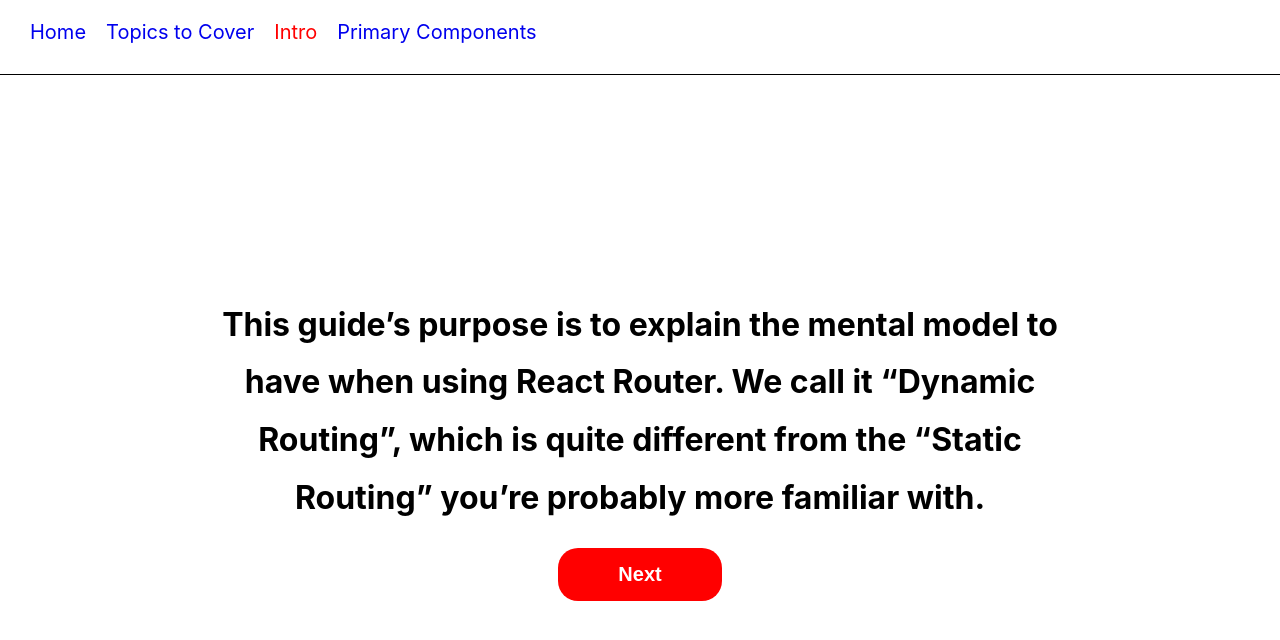
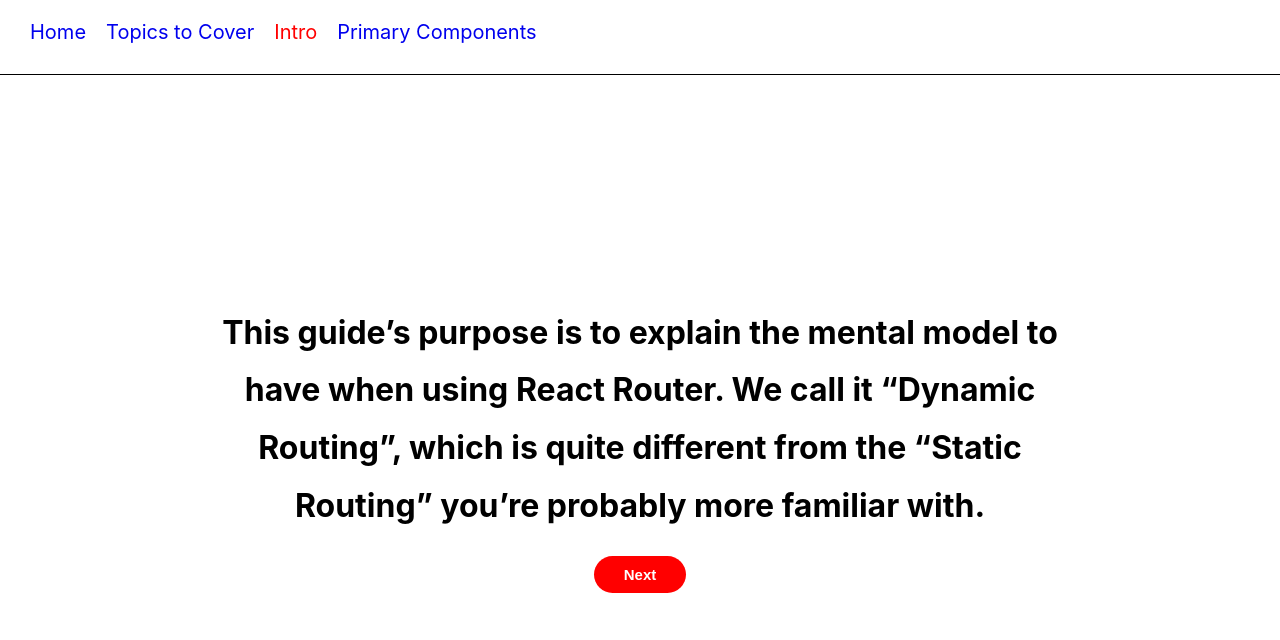
Before and after one commit to jacobporci/react-router-refresher-demo, a React (Create React App) app: page /intro in a window 1280 px wide. Shown: the top 640 px of the page. Built offline with nearby package versions, Linux system fonts and the light colour scheme.

Commit message:
Created LinkButton component and base button component

```diff
--- a/src/components/Button.js
+++ b/src/components/Button.js
@@ -1,21 +1,19 @@
 import React from "react";
-import { Link } from "react-router-dom";
 
-export const Button = ({ to, children }) => (
-  <Link to={to}>
+export const Button = ({ children, ...props }) => (
   <button
     style={{
-        fontSize: "20px",
+      fontSize: "15px",
       fontWeight: "bold",
-        padding: "15px 60px",
+      padding: "10px 30px",
       borderRadius: "20px",
       backgroundColor: "red",
       color: "white",
       border: "none",
       cursor: "pointer",
     }}
+    {...props}
   >
     {children}
   </button>
-  </Link>
 );
--- /dev/null
+++ b/src/components/LinkButton.js
@@ -0,0 +1,9 @@
+import React from "react";
+import { Link } from "react-router-dom";
+import { Button } from "./Button";
+
+export const LinkButton = ({ to, ...props }) => (
+  <Link to={to}>
+    <Button {...props} />
+  </Link>
+);
--- a/src/components/LinkItem.js
+++ b/src/components/LinkItem.js
@@ -3,6 +3,6 @@ import { Link } from "react-router-dom";
 
 export const LinkItem = ({ to, children }) => (
   <Link to={to} style={{ textDecoration: "none" }}>
-    <li style={{ fontSize: "30px", marginBottom: "10px" }}>{children}</li>
+    <li style={{ fontSize: "20px", marginBottom: "10px" }}>{children}</li>
   </Link>
 );
--- a/src/pages/Home.js
+++ b/src/pages/Home.js
@@ -1,5 +1,5 @@
 import React from "react";
-import { Button } from "../components/Button";
+import { LinkButton } from "../components/LinkButton";
 import { PageWrapper } from "../components/PageWrapper";
 import { useRenderCount } from "../useRenderCount";
 
@@ -9,7 +9,7 @@ export const Home = () => {
   return (
     <PageWrapper>
       <h1 style={{ fontSize: "60px" }}>React Router Refresher</h1>
-      <Button to="/topics">Start</Button>
+      <LinkButton to="/topics">Start</LinkButton>
     </PageWrapper>
   );
 };
--- a/src/pages/Intro.js
+++ b/src/pages/Intro.js
@@ -1,5 +1,5 @@
 import React from "react";
-import { Button } from "../components/Button";
+import { LinkButton } from "../components/LinkButton";
 import { PageWrapper } from "../components/PageWrapper";
 import { useRenderCount } from "../useRenderCount";
 
@@ -13,7 +13,7 @@ export const Intro = () => {
         React Router. We call it “Dynamic Routing”, which is quite different
         from the “Static Routing” you’re probably more familiar with.
       </h1>
-      <Button to="/primary-components">Next</Button>
+      <LinkButton to="/primary-components">Next</LinkButton>
     </PageWrapper>
   );
 };
```
Lines whose indentation alone changed are shown as unchanged.
